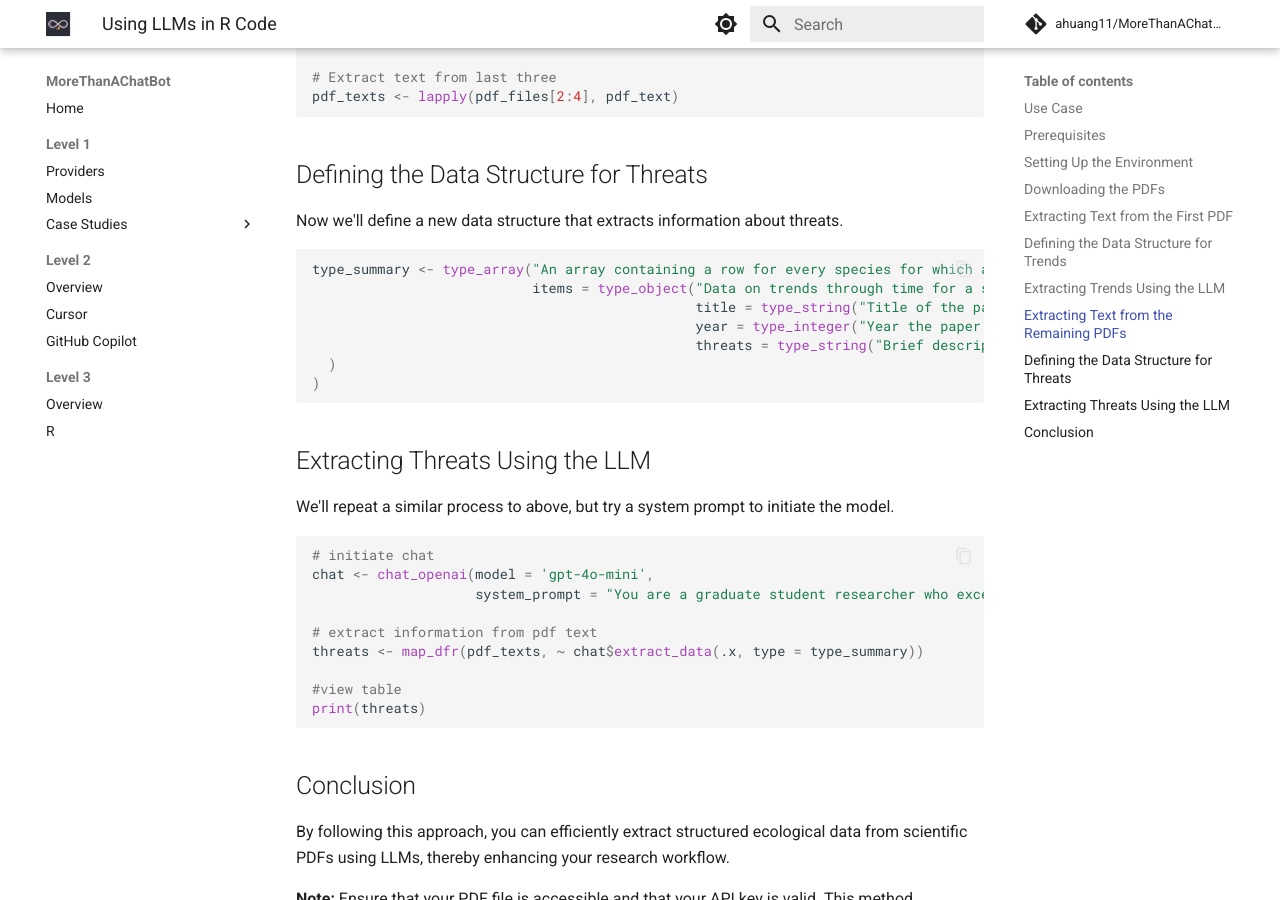
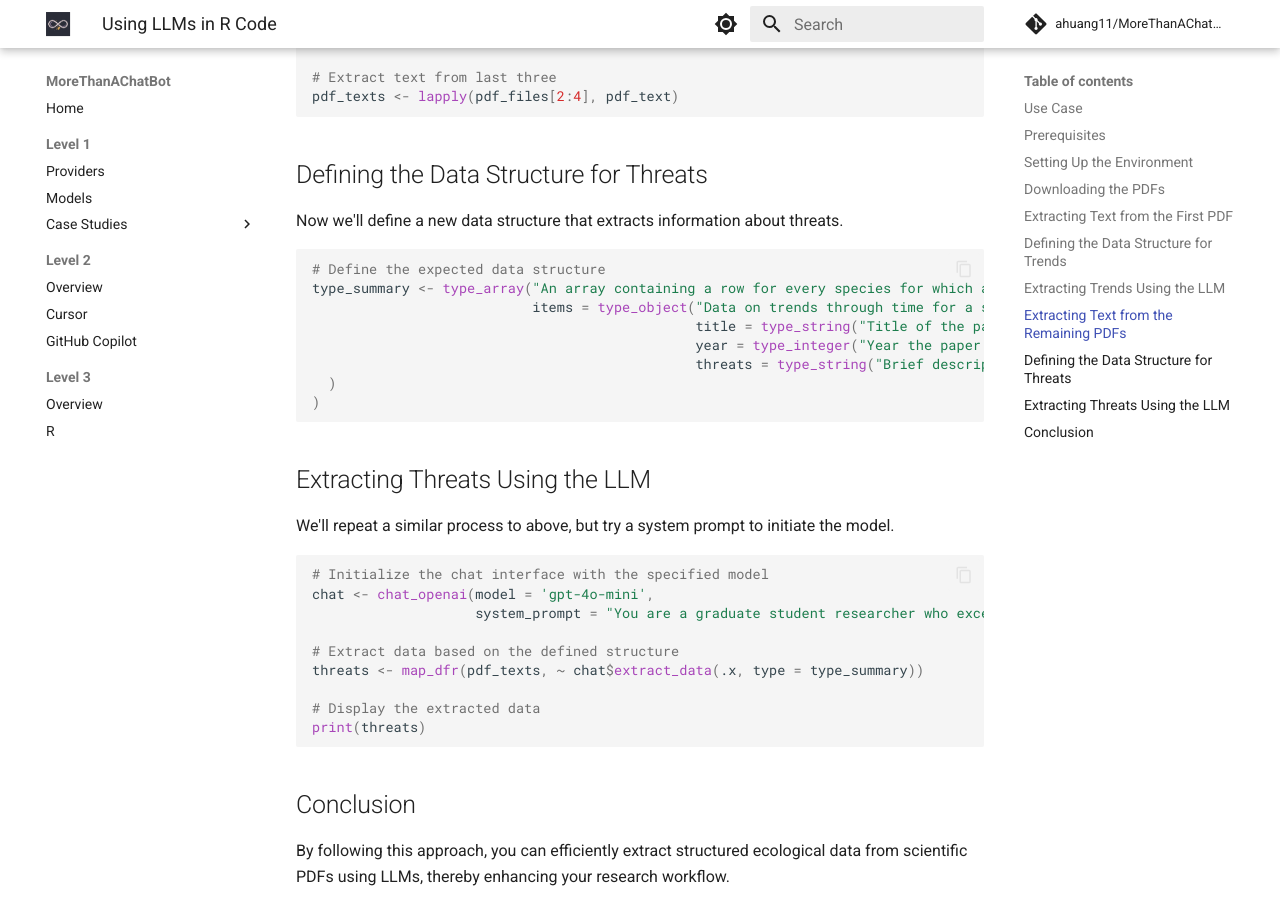
Before and after one commit to ahuang11/MoreThanAChatBot, an MkDocs documentation site: the page built from docs/level3/R_example.md, in a window 1280 px wide and 900 px high, scrolled down 2832 px. Built offline with MkDocs 1.6.1 and Material for MkDocs 9.7.7, drawn with Linux system fonts in a browser that asks for light colours; comment, search, counter and statistics services are not loaded.

Commit message:
Update R_example.md

````diff
--- a/docs/level3/R_example.md
+++ b/docs/level3/R_example.md
@@ -119,7 +119,7 @@ pdf_texts <- lapply(pdf_files[2:4], pdf_text)
 Now we'll define a new data structure that extracts information about threats.
 
 ```r
-
+# Define the expected data structure
 type_summary <- type_array("An array containing a row for every species for which a trend in population through time is mentioned",
                            items = type_object("Data on trends through time for a single species",
                                                title = type_string("Title of the paper"),
@@ -136,14 +136,14 @@ We'll repeat a similar process to above, but try a system prompt to initiate the
 
 ```r
 
-# initiate chat
+# Initialize the chat interface with the specified model
 chat <- chat_openai(model = 'gpt-4o-mini',
                     system_prompt = "You are a graduate student researcher who excels at reading and succinctly summarizing articles.")
 
-# extract information from pdf text
+# Extract data based on the defined structure
 threats <- map_dfr(pdf_texts, ~ chat$extract_data(.x, type = type_summary))
 
-#view table
+# Display the extracted data
 print(threats)
 ```
 
````
